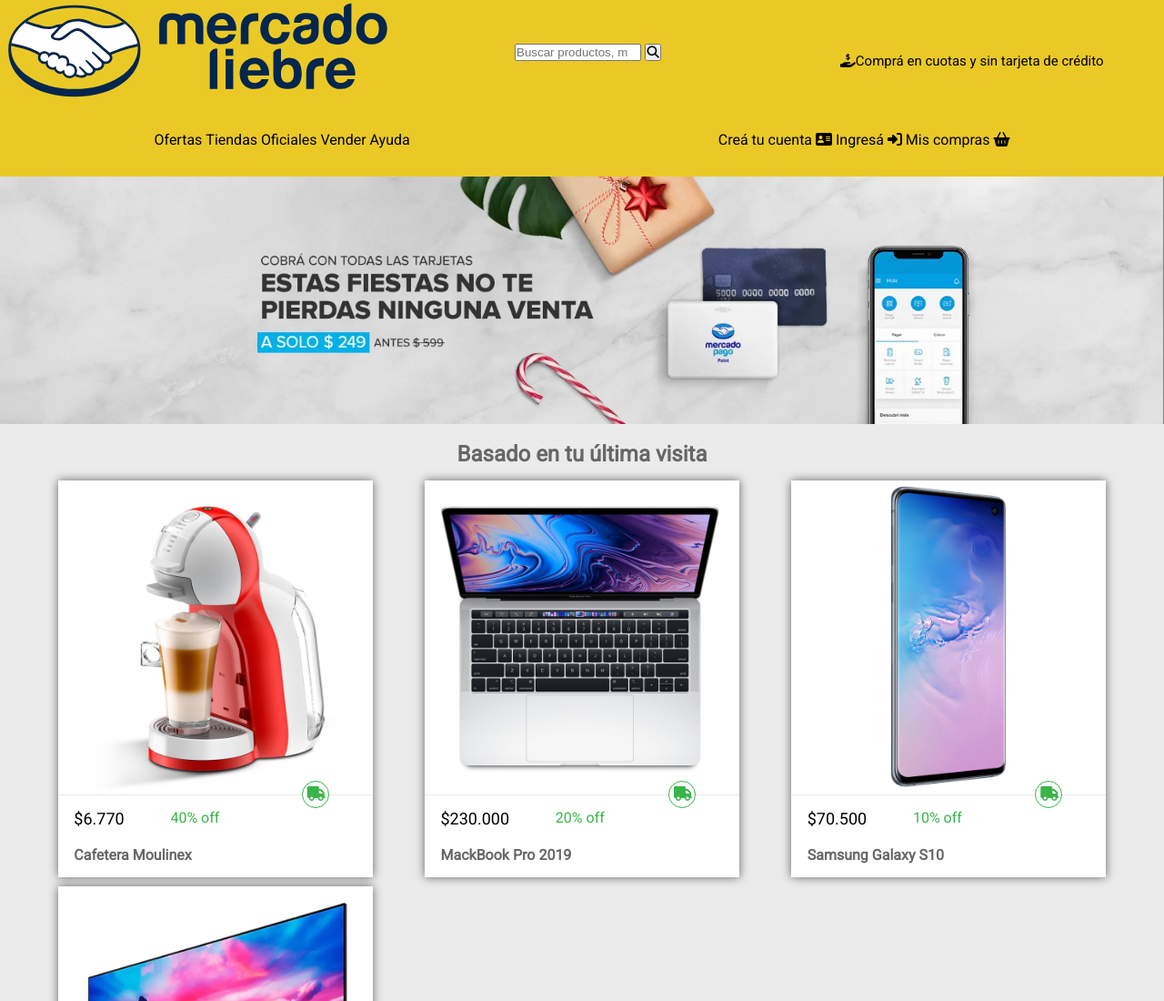
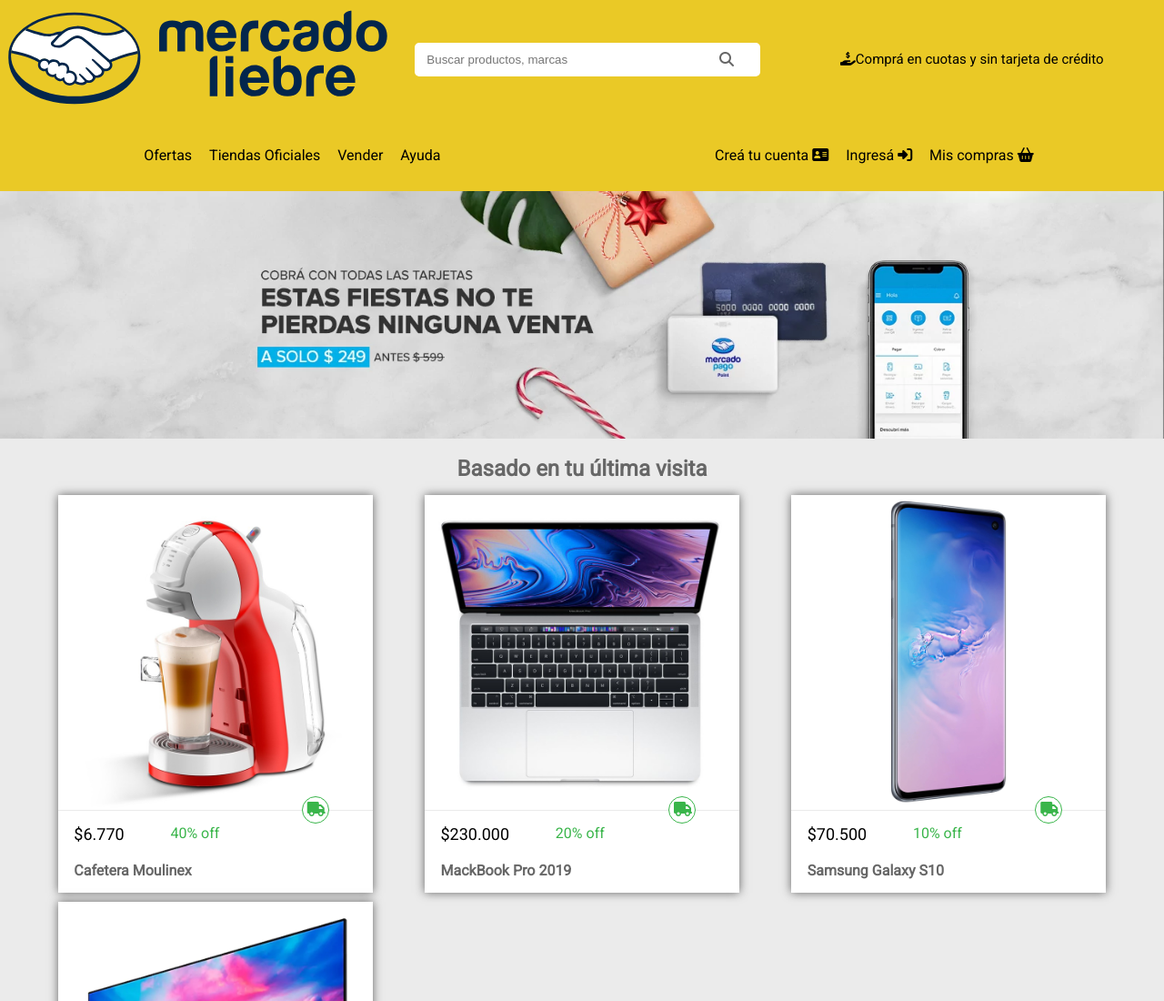
Before and after one commit to SergioPicard/mercadoliebre, a website: page view/home.html in a window 1280 px wide. Shown: the top 1100 px of the page at 91% size. Drawn offline with Linux system fonts and the light colour scheme; files whose address does not match are found by name.

Commit message:
agrego barra y detalles

```diff
--- a/public/css/estilos.css
+++ b/public/css/estilos.css
@@ -44,7 +44,9 @@
   justify-content: space-around;
   flex-wrap: wrap;
   align-items: center;
-  width: 100%;
+  width: 90%;
+  margin: auto;
+  height: 130px;
 }
 
 .logo {
@@ -55,16 +57,36 @@
 .search-bar{
   width: 50%;
   text-align: center;
+  position: relative;
 }
 
 .search-bar form {
-  width: 100%;
+  width: 70%;
+}
+
+input[type=search] {
+  width: 90%;
+  border: 3px solid #fff;
+  border-radius: 5px;
+  padding: 8px 10px;
+  text-align: left;
+
+}
+
+.search-bar i{
+  position: absolute;
+  right: 12%;
+  top: 10px;
+  background-color: #FFF;
+  padding-left: 5px;
+  border-radius: 5px;
+  color: #666;
+  cursor: pointer;
 }
 
 .header-title{
   text-align: center;
   font-size: 15px;
-  margin-top: 20px;
 }
 
 .nav-bar{
@@ -258,6 +280,9 @@
     align-self: auto;
     order: 0;
   }
+  .ul-1 a, .ul-2 a {
+    margin-left: 10px;
+  }
 
   .nav-bar div a{
     font-size: 14px;
@@ -302,4 +327,9 @@
 .nav-bar div a{
   font-size: 16px;
 }
+
+.ul-1 a, .ul-2 a {
+  margin-left: 15px;
 }
+
+}
--- a/view/home.html
+++ b/view/home.html
@@ -19,10 +19,8 @@
             <img src="images/logo-mercado-liebre.svg" alt="logo">
         </div>
         <div class="search-bar">
-            <form role="search">
-                <input class="search-bar" type="search" placeholder="Buscar productos, marcas" aria-label="Search">
-                <button><i class="fa-solid fa-magnifying-glass"></i></button>
-            </form>
+                <input class="search-bar" type="search" placeholder="Buscar productos, marcas " aria-label="Search">
+                <i class="fa-solid fa-magnifying-glass"></i>
         </div>
         <div class="header-title"><p><i class="fa-solid fa-hand-holding-dollar"></i>Comprá en cuotas y sin tarjeta de crédito</p>
         </div>
```
